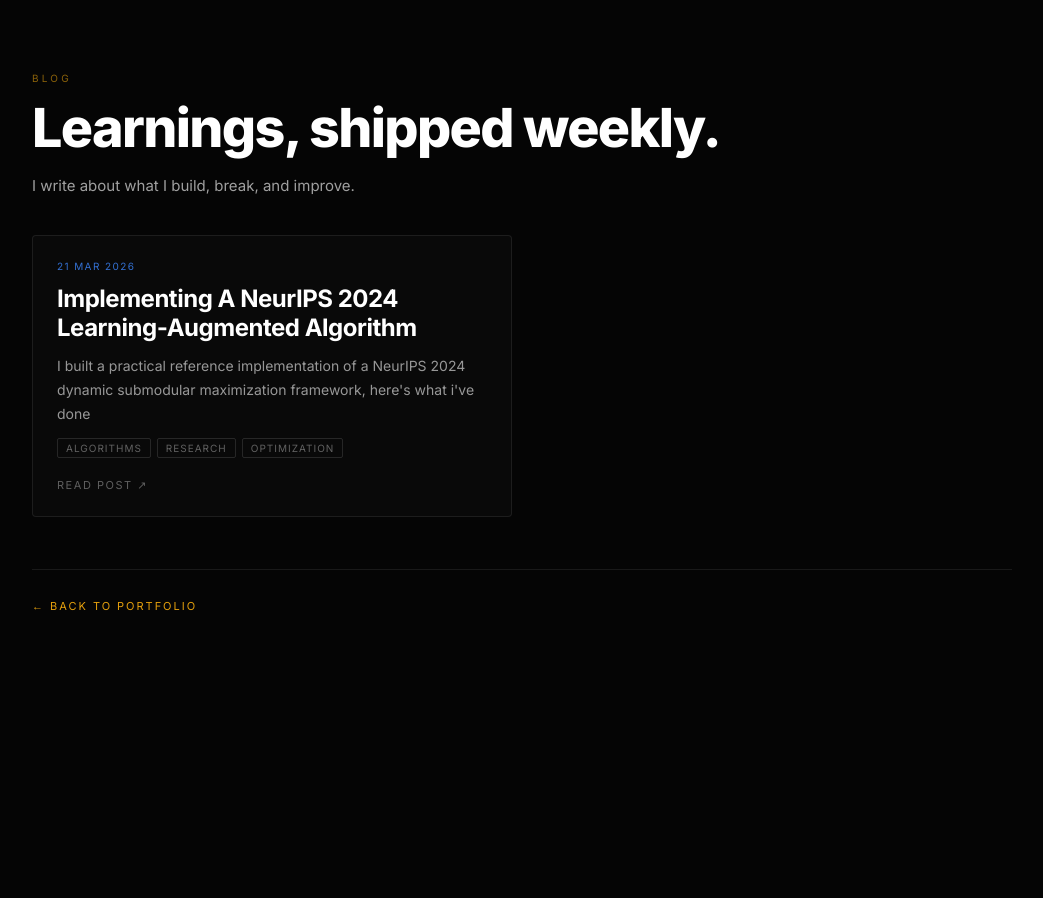
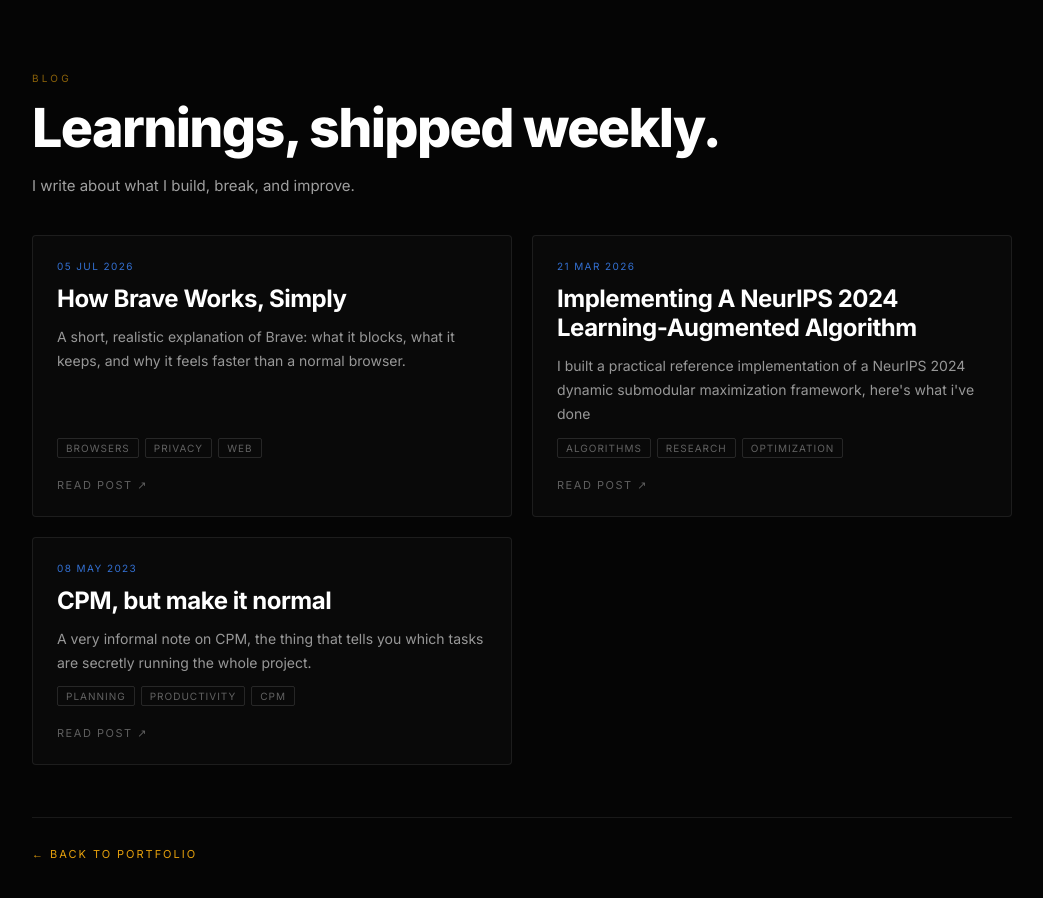
Before and after one commit to hssuryawanshib23-afk/Portfolio-Website, a Next.js app: page /blog in a window 1280 px wide. Shown: the top 898 px of the page, without its empty margins (118-1161 px from the left). Before the commit the page ends 800 px from the top, so only its background shows below. Built offline with nearby package versions, Linux system fonts and the light colour scheme.

Commit message:
Update resume link and add Brave blog post

```diff
--- a/app/blog/posts.ts
+++ b/app/blog/posts.ts
@@ -26,6 +26,66 @@ const image = (src: string, alt: string, caption?: string): BlogBlock => ({
 });
 
 export const BLOG_POSTS: BlogPost[] = [
+    {
+        slug: "how-brave-works",
+        title: "How Brave Works, Simply",
+        date: "2026-07-05",
+        summary:
+            "A short, realistic explanation of Brave: what it blocks, what it keeps, and why it feels faster than a normal browser.",
+        tags: ["Browsers", "Privacy", "Web"],
+        content: [
+            paragraph("Brave is a web browser built on Chromium, the same open-source browser engine family used by Chrome. That means most websites work normally, extensions usually behave as expected, and the basic browser experience feels familiar."),
+            paragraph("The main difference is what Brave chooses to block by default. A normal webpage often loads the article, images, ads, analytics scripts, social trackers, cookie popups, and small invisible requests that follow you across websites. Brave tries to remove a lot of that extra tracking layer before the page fully loads."),
+            heading("The Simple Flow"),
+            list([
+                "You open a website.",
+                "Brave checks the page requests against its blocking rules.",
+                "Known trackers, aggressive ads, fingerprinting tricks, and some third-party cookies can be blocked.",
+                "The page loads with less background noise.",
+                "You can adjust Shields if a website breaks or needs something specific.",
+            ]),
+            paragraph("This is why Brave can feel faster. It is not magic speed. It is often just doing less unnecessary work. Fewer tracking scripts means fewer network requests, less JavaScript, and less stuff competing for your CPU."),
+            heading("What Shields Do"),
+            paragraph("Brave Shields is the control panel for this behavior. It lets you decide how strict Brave should be on a site. If a page is broken because it expected a blocked script, you can relax Shields for that site instead of changing your whole browser setup."),
+            paragraph("That tradeoff matters. Privacy tools that are too strict can make the web annoying. Tools that are too relaxed do not protect much. Brave tries to sit in the middle: block common tracking by default, but still let normal browsing work."),
+            heading("Search And Rewards"),
+            paragraph("Brave also has its own search engine and an optional rewards system. Brave Search is separate from Google and is designed around more private search. Brave Rewards is optional and lets users see privacy-respecting ads in exchange for BAT tokens."),
+            paragraph("The rewards part is not needed to use Brave. You can ignore it completely and still use Brave as a normal privacy-focused browser."),
+            heading("The Honest Take"),
+            paragraph("Brave is not invisibility mode. Your internet provider, websites you log into, and services you use can still know things about you. But compared to a default browser setup, Brave reduces a lot of casual tracking with very little setup."),
+            quote("The simple version: Brave is Chrome-like browsing with tracker blocking turned on from the start."),
+            paragraph("That is the realistic reason people use it. It keeps the web familiar, removes a lot of background tracking, and gives you a few privacy controls without asking you to become a browser engineer."),
+        ],
+    },
+    {
+        slug: "cpm-in-plain-english",
+        title: "CPM, but make it normal",
+        date: "2023-05-08",
+        summary:
+
+            "A very informal note on CPM, the thing that tells you which tasks are secretly running the whole project.",
+        tags: ["Planning", "Productivity", "CPM"],
+        content: [
+            paragraph("CPM stands for Critical Path Method, which is just a fancy way of saying: figure out the tasks you absolutely cannot mess up if you want the project to finish on time."),
+            paragraph("Think of it like planning a trip with your friends. If one person is late to leave, the whole plan slides. CPM is the map that shows which delays actually matter and which ones are just annoying noise."),
+            image(
+                "/blog/cpm/cpm-diagram.svg",
+                "A simple CPM flow showing tasks A through F, with the critical path highlighted in gold.",
+                "Tiny visual cheat sheet: the gold path is the one that decides the finish date."
+            ),
+            heading("The short version"),
+            list([
+                "List every task.",
+                "Draw the dependencies.",
+                "Find the longest chain of must-finish-before relationships.",
+                "That chain is the critical path.",
+                "If that path slips, the whole project slips.",
+            ]),
+            paragraph("So CPM is not about being fancy. It is about not getting fooled by tasks that feel urgent but do not actually change the finish date. That is the whole superpower."),
+            quote("If you only remember one thing: the critical path is the schedule's spine."),
+            paragraph("It is boring in the best possible way. You use it when you want to stop guessing and start seeing which work really controls the deadline."),
+        ],
+    },
     {
         slug: "implementing-a-neurips-2024-learning-augmented-algorithm",
         title: "Implementing A NeurIPS 2024 Learning-Augmented Algorithm",
--- a/components/StaticSections.tsx
+++ b/components/StaticSections.tsx
@@ -272,7 +272,7 @@ export default function StaticSections() {
 
                         {/* Resume button */}
                         <a
-                            href="https://drive.google.com/file/d/1P6cfXdURuVZL8AXsOoDIHoLvx-AXHj6d/view?usp=sharing"
+                            href="https://drive.google.com/file/d/18icfgBMgEjY0JtQTaDLF75pofeamrNJ5/view?usp=sharing"
                             download
                             style={{
                                 display: "inline-flex", alignItems: "center", gap: 10,
```
